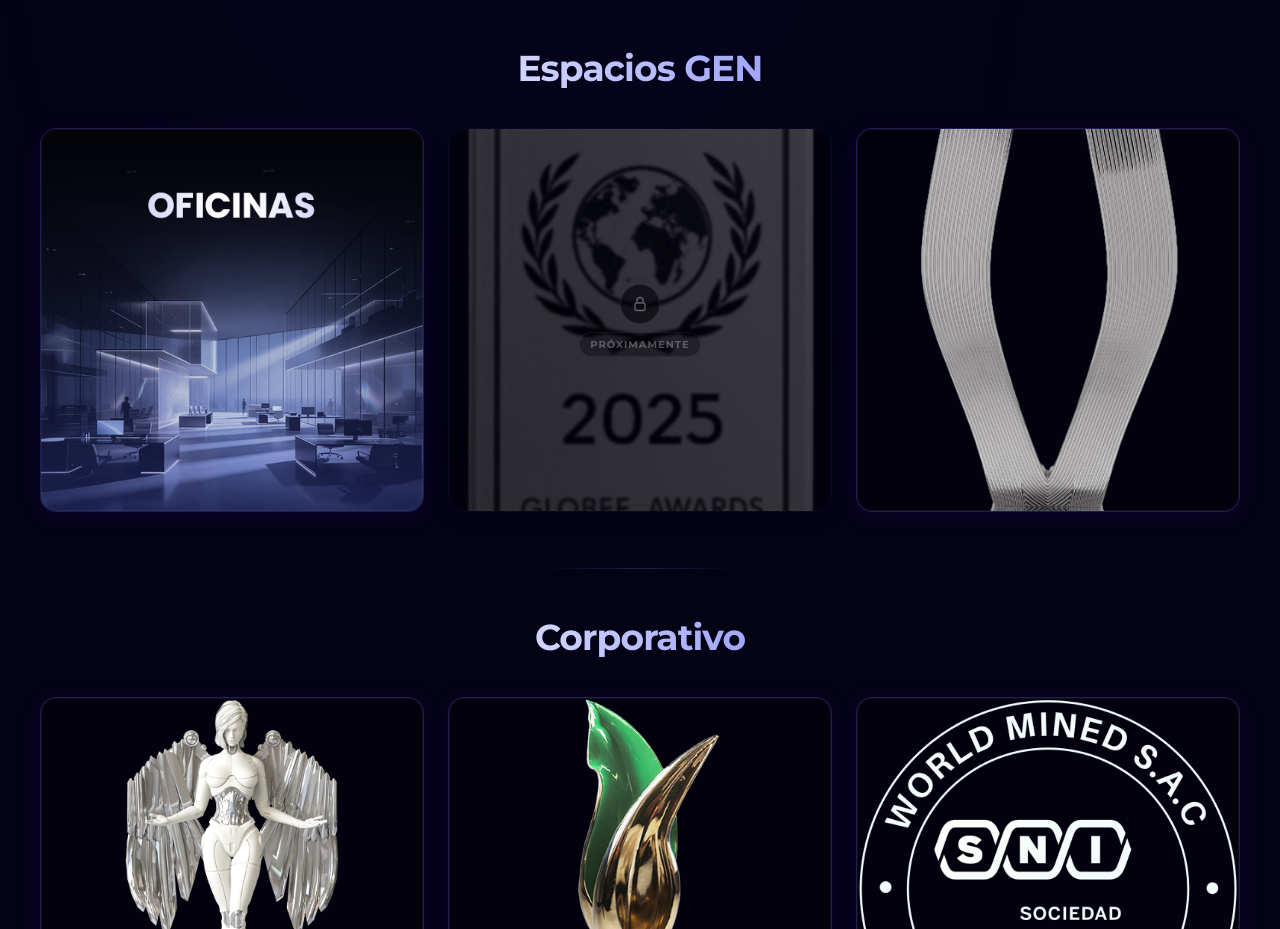
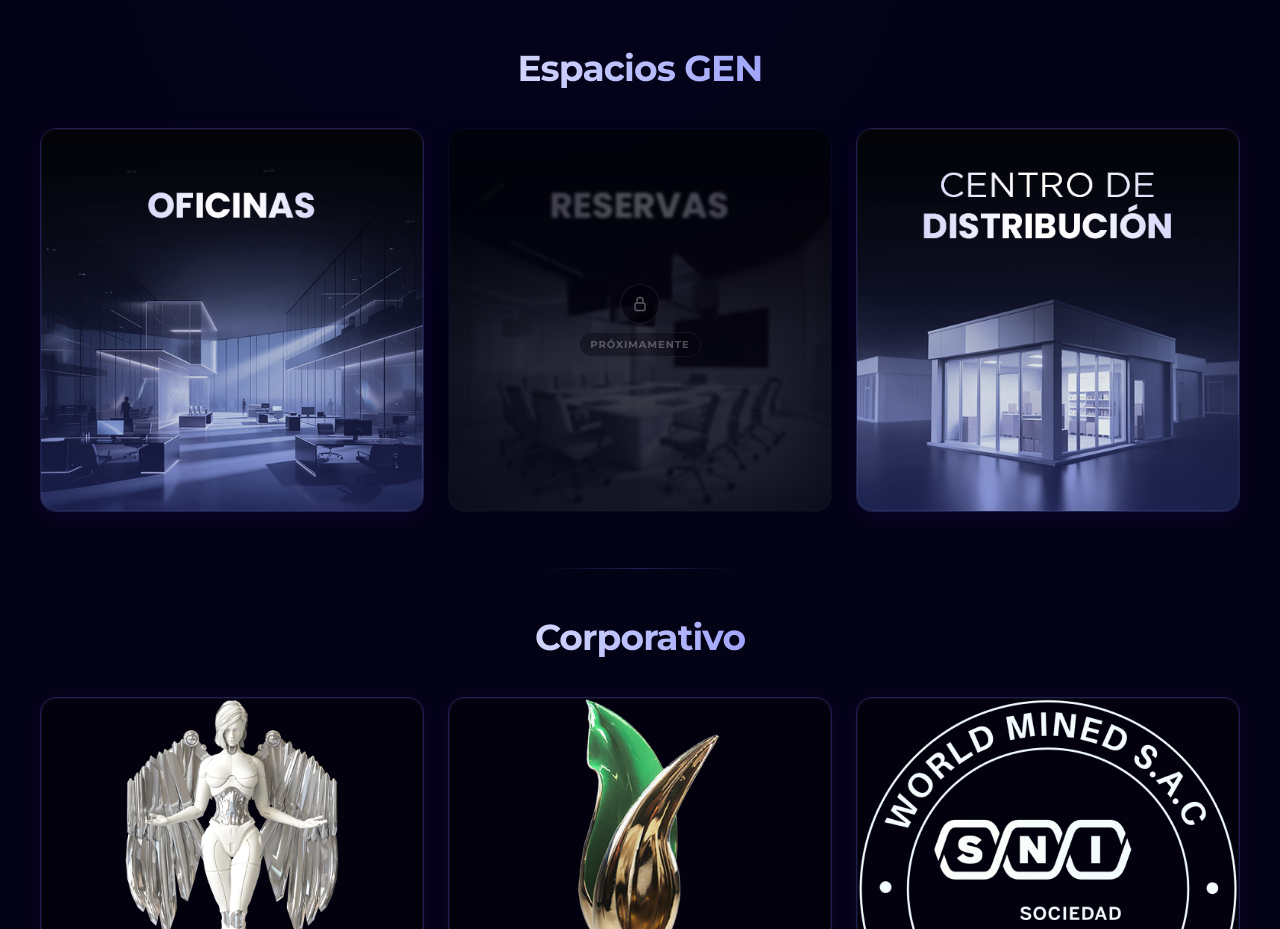
Before and after one commit to AMedina-UX/World-GEN, a Next.js app: page / in a window 1280 px wide. Shown: the part 2960-3889 px from the top of the page. Built offline with nearby package versions, Linux system fonts and the light colour scheme.

Commit message:
espaciosGEN - imagenes

```diff
--- a/src/app/components/EspaciosGEN.tsx
+++ b/src/app/components/EspaciosGEN.tsx
@@ -31,7 +31,7 @@
   {
     id: '45:716',
     name: 'Reserva aquí',
-    image: '/assets/ef995749ed317516a4743f08762757f1b9a5c0bc.png',
+    image: '/assets/RESERVAS.png',
     disabled: true,
     imageWidth: 'w-[100%]',
     imageHeight: 'h-[100%]',
@@ -41,7 +41,7 @@
   {
     id: '45:718',
     name: 'Centros de distribución',
-    image: '/assets/06dcc457b89b569f32107551c3b5aff5bd68dc82.png',
+    image: '/assets/CENTRO_DE_DISTRIBUCION.png',
     isModal: true,
     imageWidth: 'w-[100%]',
     imageHeight: 'h-[100%]',
```
Also changed, not shown: public/assets/CENTRO_DE_DISTRIBUCION.png (added), public/assets/RESERVAS.png (added).
